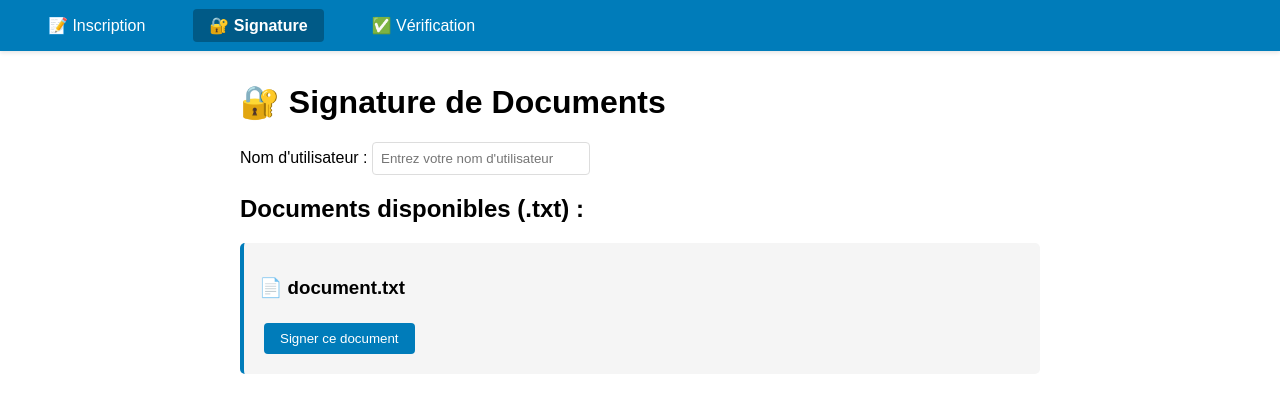
After one commit to Laih0/itu-cybersec-cryptoProject, a Django app: page /documents/ in a window 1280 px wide. The commit adds this page. Shown: the top 413 px of the page. Run offline with Django 5.2, Linux system fonts and the light colour scheme.

Commit message:
partie 3

```diff
--- /dev/null
+++ b/signature_project/ca_app/templates/ca_app/documents.html
@@ -0,0 +1,153 @@
+<!DOCTYPE html>
+<html>
+<head>
+    <title>Signature de Documents</title>
+    <style>
+        body {
+            font-family: Arial, sans-serif;
+            margin: 0;
+            padding: 0;
+        }
+
+        /* Navbar styles */
+        .navbar {
+            background-color: #007cba;
+            padding: 1rem 2rem;
+            box-shadow: 0 2px 4px rgba(0,0,0,0.1);
+        }
+
+        .navbar ul {
+            list-style: none;
+            margin: 0;
+            padding: 0;
+            display: flex;
+            gap: 2rem;
+        }
+
+        .navbar li {
+            display: inline;
+        }
+
+        .navbar a {
+            color: white;
+            text-decoration: none;
+            padding: 0.5rem 1rem;
+            border-radius: 4px;
+            transition: background-color 0.3s;
+        }
+
+        .navbar a:hover {
+            background-color: #005a87;
+        }
+
+        .navbar a.active {
+            background-color: #005a87;
+            font-weight: bold;
+        }
+
+        /* Content styles */
+        .container {
+            max-width: 800px;
+            margin: 2rem auto;
+            padding: 0 2rem;
+        }
+        .file-item {
+            background: #f5f5f5;
+            padding: 15px;
+            margin: 10px 0;
+            border-radius: 5px;
+            border-left: 4px solid #007cba;
+        }
+        .btn {
+            background: #007cba;
+            color: white;
+            padding: 8px 16px;
+            border: none;
+            border-radius: 4px;
+            cursor: pointer;
+            margin: 5px;
+        }
+        .btn:hover { background: #005a87; }
+        .form-group { margin: 10px 0; }
+        .error { color: red; }
+        .success { color: green; }
+        input[type="text"] {
+            padding: 8px;
+            border: 1px solid #ddd;
+            border-radius: 4px;
+            width: 200px;
+        }
+    </style>
+</head>
+<body>
+    <!-- Navbar -->
+    <nav class="navbar">
+        <ul>
+            <li><a href="{% url 'home' %}">📝 Inscription</a></li>
+            <li><a href="#" class="active">🔐 Signature</a></li>
+            <li><a href="#">✅ Vérification</a></li>
+        </ul>
+    </nav>
+
+    <!-- Content -->
+    <div class="container">
+        <h1>🔐 Signature de Documents</h1>
+
+        <div class="form-group">
+            <label for="username">Nom d'utilisateur :</label>
+            <input type="text" id="username" placeholder="Entrez votre nom d'utilisateur" required>
+        </div>
+
+        <h2>Documents disponibles (.txt) :</h2>
+
+        {% if txt_files %}
+            {% for file in txt_files %}
+                <div class="file-item">
+                    <h3>📄 {{ file }}</h3>
+                    <button class="btn" onclick="signDocument('{{ file }}')">Signer ce document</button>
+                </div>
+            {% endfor %}
+        {% else %}
+            <p>Aucun fichier .txt trouvé dans le répertoire.</p>
+        {% endif %}
+
+        <div id="result"></div>
+    </div>
+
+    <script>
+        function signDocument(filename) {
+            const username = document.getElementById('username').value;
+            if (!username) {
+                document.getElementById('result').innerHTML = '<p class="error">Veuillez entrer votre nom d\'utilisateur</p>';
+                return;
+            }
+
+            // Afficher un message de chargement
+            document.getElementById('result').innerHTML = '<p>Signature en cours...</p>';
+
+            fetch('{% url "sign_document" %}', {
+                method: 'POST',
+                headers: {
+                    'Content-Type': 'application/x-www-form-urlencoded',
+                    'X-CSRFToken': '{{ csrf_token }}'
+                },
+                body: `filename=${encodeURIComponent(filename)}&username=${encodeURIComponent(username)}`
+            })
+            .then(response => response.json())
+            .then(data => {
+                if (data.success) {
+                    document.getElementById('result').innerHTML =
+                        `<p class="success">✅ ${data.message}</p>`;
+                } else {
+                    document.getElementById('result').innerHTML =
+                        `<p class="error">❌ ${data.error}</p>`;
+                }
+            })
+            .catch(error => {
+                document.getElementById('result').innerHTML =
+                    `<p class="error">❌ Erreur de connexion: ${error}</p>`;
+            });
+        }
+    </script>
+</body>
+</html>
--- a/signature_project/ca_app/urls.py
+++ b/signature_project/ca_app/urls.py
@@ -4,4 +4,6 @@ from . import views
 urlpatterns = [
     path('', views.upload_key_view, name='home'),  # URL racine
     path('upload/', views.upload_key_view, name='upload_key'),
+    path('documents/', views.list_documents_view, name='list_documents'),
+    path('sign/', views.sign_document_view, name='sign_document'),
 ]
--- a/signature_project/ca_app/views.py
+++ b/signature_project/ca_app/views.py
@@ -1,5 +1,13 @@
 import json
-from django.shortcuts import render
+import os
+import hashlib
+import base64
+from datetime import datetime
+from django.shortcuts import render, redirect
+from django.http import JsonResponse, HttpResponse
+from django.conf import settings
+from cryptography.hazmat.primitives import hashes, serialization
+from cryptography.hazmat.primitives.asymmetric import rsa, padding
 from .forms import PublicKeyUploadForm
 
 def register_user(username, public_key_pem, registry_path="registry.json"):
@@ -26,3 +34,84 @@ def upload_key_view(request):
     else:
         form = PublicKeyUploadForm()
     return render(request, 'ca_app/upload.html', {'form': form})
+
+def list_documents_view(request):
+    """Affiche la liste des fichiers .txt disponibles pour signature"""
+    # Chercher les fichiers .txt dans le répertoire du projet
+    base_dir = os.path.dirname(os.path.dirname(os.path.dirname(__file__)))
+    txt_files = []
+
+    for file in os.listdir(base_dir):
+        if file.endswith('.txt'):
+            txt_files.append(file)
+
+    return render(request, 'ca_app/documents.html', {'txt_files': txt_files})
+
+def sign_document_view(request):
+    """Gère la signature d'un document"""
+    if request.method == 'POST':
+        filename = request.POST.get('filename')
+        username = request.POST.get('username')
+
+        if not filename or not username:
+            return JsonResponse({'error': 'Nom de fichier et utilisateur requis'}, status=400)
+
+        try:
+            # Lire le fichier document.txt
+            base_dir = os.path.dirname(os.path.dirname(os.path.dirname(__file__)))
+            file_path = os.path.join(base_dir, filename)
+
+            if not os.path.exists(file_path):
+                return JsonResponse({'error': 'Fichier non trouvé'}, status=404)
+
+            with open(file_path, 'rb') as f:
+                file_content = f.read()
+
+            # Calculer le hash SHA-256
+            hash_value = hashlib.sha256(file_content).digest()
+
+            # Charger la clé privée de l'utilisateur
+            private_key_path = os.path.join(base_dir, f"{username}_private.pem")
+            if not os.path.exists(private_key_path):
+                return JsonResponse({'error': f'Clé privée non trouvée pour {username}'}, status=404)
+
+            with open(private_key_path, 'rb') as f:
+                private_key = serialization.load_pem_private_key(f.read(), password=None)
+
+            # Signer le hash avec RSA-PSS
+            signature = private_key.sign(
+                hash_value,
+                padding.PSS(
+                    mgf=padding.MGF1(hashes.SHA256()),
+                    salt_length=padding.PSS.MAX_LENGTH
+                ),
+                hashes.SHA256()
+            )
+
+            # Encoder la signature en base64
+            signature_b64 = base64.b64encode(signature).decode('utf-8')
+
+            # Créer les métadonnées de signature
+            signature_data = {
+                "user": username,
+                "timestamp": datetime.now().strftime("%Y-%m-%dT%H:%M:%SZ"),
+                "signature": signature_b64
+            }
+
+            # Sauvegarder dans un fichier .sig
+            sig_filename = f"{filename}.sig"
+            sig_path = os.path.join(base_dir, sig_filename)
+
+            with open(sig_path, 'w') as f:
+                json.dump(signature_data, f, indent=2)
+
+            return JsonResponse({
+                'success': True,
+                'message': f'Document signé avec succès! Signature sauvegardée dans {sig_filename}',
+                'signature_file': sig_filename
+            })
+
+        except Exception as e:
+            return JsonResponse({'error': f'Erreur lors de la signature: {str(e)}'}, status=500)
+
+    return JsonResponse({'error': 'Méthode non autorisée'}, status=405)
```
Also changed, not shown: document.txt (added, +7 -0 lines), signature_project/ca_app/templates/ca_app/success.html (+78 -2 lines), signature_project/ca_app/templates/ca_app/upload.html (+80 -0 lines), signature_project/README.md (added), 2 other files.
